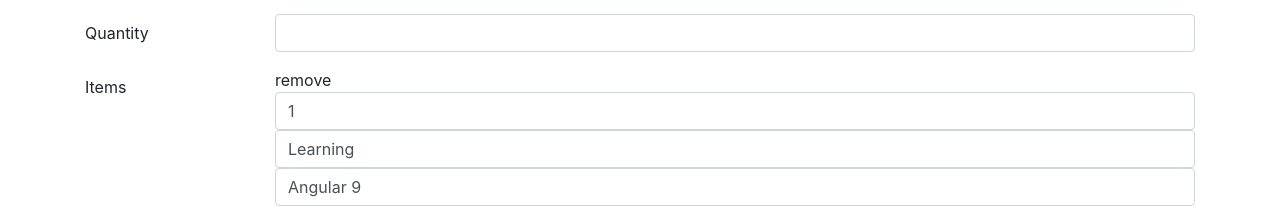
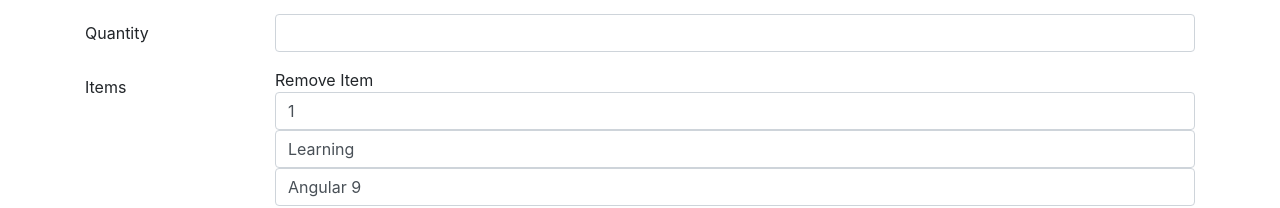
Before and after one commit to Dul18/Angular9TDF, an Angular app: page /checkout in a window 1280 px wide. Shown: the part 158-366 px from the top of the page. Built offline with nearby package versions, Linux system fonts and the light colour scheme.

Commit message:
Remove Rows

```diff
--- a/src/app/checkout/checkout.component.html
+++ b/src/app/checkout/checkout.component.html
@@ -27,7 +27,7 @@
 
     <div *ngFor= "let item of checkoutForm.controls.items['controls'];let i =index" [formGroupName]='i'>
 
-      <a [routerLink] (click)="removeItem(i)">remove</a>
+      <a [routerLink] (click)="removeItem(i)">Remove Item</a>
       <input class="form-control" type="text" formControlName="itemId" id="task{{i}}">
       <input class="form-control" type="text" formControlName="itemName" id="task{{i}}">
       <input class="form-control" type="text" formControlName="itemDesc" id="task{{i}}">
--- a/src/app/checkout/checkout.component.ts
+++ b/src/app/checkout/checkout.component.ts
@@ -170,4 +170,9 @@
     this.items.push(newItem);
   }
 
+  removeItem(itemId){
+
+    this.items.removeAt(itemId);
+  }
+
 }
```
